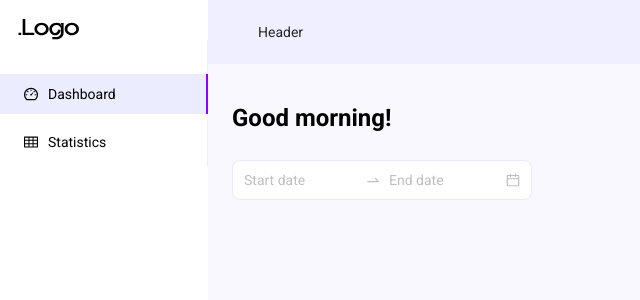
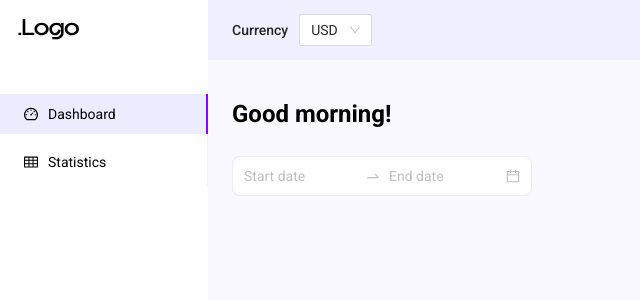
Before and after one commit to IvanSemin33/dashboard-app, a React (Create React App) app: page / in a window 1280 px wide. Shown: the top 300 px of the page, without its empty margins (0-640 px from the left). Built offline with nearby package versions, Linux system fonts and the light colour scheme.

Commit message:
Add Header

```diff
--- a/src/components/Header/index.tsx
+++ b/src/components/Header/index.tsx
@@ -1,12 +1,22 @@
+import { Select } from "antd";
 import { Header as ANTHeader } from "antd/lib/layout/layout";
+
 import { useStyles } from "./styles";
+
+const { Option } = Select;
 
 const Header = () => {
   const styles = useStyles();
 
+  const onChange = (value: string) => {};
+
   return (
     <ANTHeader className={styles.header} color="red">
-      Header
+      <div className={styles.title}>Currency</div>
+      <Select defaultValue="USD" style={{ width: 73 }} onChange={onChange}>
+        <Option value="usd">USD</Option>
+        <Option value="eur">EUR</Option>
+      </Select>
     </ANTHeader>
   );
 };
--- a/src/components/Header/styles.ts
+++ b/src/components/Header/styles.ts
@@ -3,5 +3,16 @@ import { createUseStyles } from "react-jss";
 export const useStyles = createUseStyles({
   header: {
     backgroundColor: "#EFEFFF",
+    paddingLeft: "24px",
+    paddingRight: "24px",
+    display: "flex",
+    gap: "11px",
+    alignItems: "center",
+    height: "60px",
+  },
+  title: {
+    fontWeight: 500,
+    fontSize: "14px",
+    lineHeight: "22px",
   },
 });
--- a/src/components/Logo/styles.ts
+++ b/src/components/Logo/styles.ts
@@ -2,11 +2,7 @@ import { createUseStyles } from "react-jss";
 
 export const useStyles = createUseStyles({
   logo: {
-    fontFamily: "Gropled",
-    fontWeight: 700,
-    fontSize: "24px",
-    lineHeight: 1,
-    color: "#000000",
+    height: "60px",
   },
   logoImg: {
     marginLeft: "18px",
--- a/src/components/Sidebar/index.tsx
+++ b/src/components/Sidebar/index.tsx
@@ -34,7 +34,7 @@ const Sidebar = () => {
       defaultSelectedKeys={["1"]}
       mode="inline"
       items={items}
-      className={styles.menu}
+      className={styles.sidebar}
       onSelect={(item) => setActiveKey(item.key)}
     />
   );
--- a/src/components/Sidebar/styles.ts
+++ b/src/components/Sidebar/styles.ts
@@ -1,9 +1,9 @@
 import { createUseStyles } from "react-jss";
 
 export const useStyles = createUseStyles({
-  menu: {
+  sidebar: {
     width: "208px",
-    paddingTop: "30px",
+    marginTop: "30px",
   },
   menuItem: {
     color: "#000000",
```
